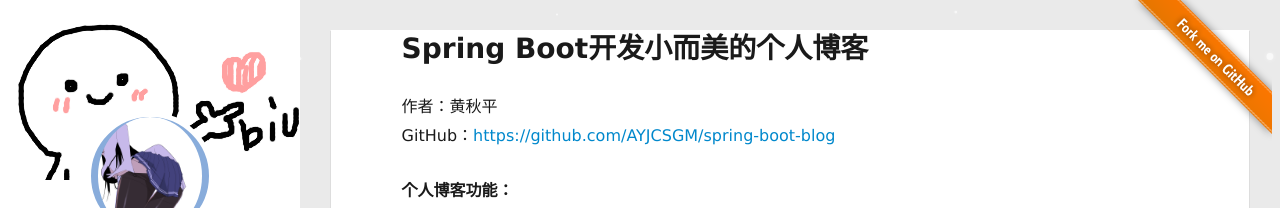
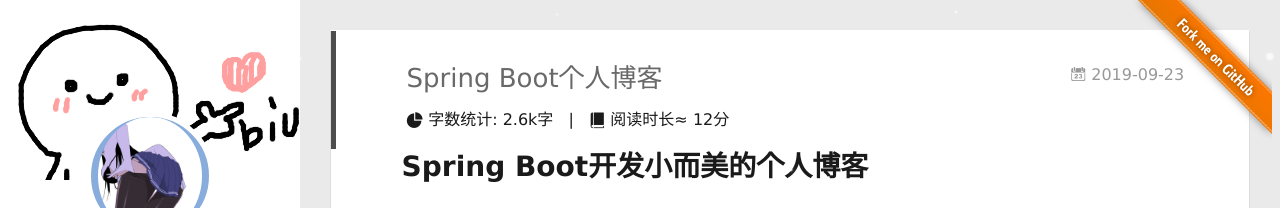
Before and after one commit to AYJCSGM/AYJCSGM.github.io, a plain HTML site: page 2019/09/23/hello-world/index.html in a window 1280 px wide. Shown: the top 208 px of the page. Drawn offline with Linux system fonts and the light colour scheme; some packages are replaced by stand-ins of ours; no server answers; animation ran at ten frames a second; a script that the page names is missing.

Commit message:
Site updated: 2019-09-30 20:13:59

```diff
--- a/2019/09/23/hello-world/index.html
+++ b/2019/09/23/hello-world/index.html
@@ -6,13 +6,13 @@
   <meta name="renderer" content="webkit">
   <meta http-equiv="X-UA-Compatible" content="IE=edge" >
   <link rel="dns-prefetch" href="http://yoursite.com">
-  <title>HQP</title>
+  <title>Spring Boot个人博客 | HQP</title>
   <meta name="generator" content="hexo-theme-yilia-plus">
   <meta name="viewport" content="width=device-width, initial-scale=1, maximum-scale=1">
 
   <meta name="description" content="Spring Boot开发小而美的个人博客作者：黄秋平GitHub：https://github.com/AYJCSGM/spring-boot-blog 个人博客功能：  技术组合：  后端：Spring Boot + JPA + thymeleaf模板 数据库：MySQL 前端UI：Semantic UI框架  工具与环境：  IDEA Maven 3 JDK 8 Axure RP 8  课程">
 <meta property="og:type" content="article">
-<meta property="og:title" content="HQP">
+<meta property="og:title" content="Spring Boot个人博客">
 <meta property="og:url" content="http://yoursite.com/2019/09/23/hello-world/index.html">
 <meta property="og:site_name" content="HQP">
 <meta property="og:description" content="Spring Boot开发小而美的个人博客作者：黄秋平GitHub：https://github.com/AYJCSGM/spring-boot-blog 个人博客功能：  技术组合：  后端：Spring Boot + JPA + thymeleaf模板 数据库：MySQL 前端UI：Semantic UI框架  工具与环境：  IDEA Maven 3 JDK 8 Axure RP 8  课程">
@@ -28,9 +28,9 @@
 <meta property="og:image" content="http://on91wk3hn.bkt.clouddn.com/17-10-14/10367795.jpg">
 <meta property="og:image" content="http://on91wk3hn.bkt.clouddn.com/17-10-14/64528736.jpg">
 <meta property="og:image" content="https://ws2.sinaimg.cn/large/006tKfTcgy1fk7m27hbn4j31ds0ycdnp.jpg">
-<meta property="og:updated_time" content="2019-09-30T11:47:55.765Z">
+<meta property="og:updated_time" content="2019-09-30T12:13:35.564Z">
 <meta name="twitter:card" content="summary">
-<meta name="twitter:title" content="HQP">
+<meta name="twitter:title" content="Spring Boot个人博客">
 <meta name="twitter:description" content="Spring Boot开发小而美的个人博客作者：黄秋平GitHub：https://github.com/AYJCSGM/spring-boot-blog 个人博客功能：  技术组合：  后端：Spring Boot + JPA + thymeleaf模板 数据库：MySQL 前端UI：Semantic UI框架  工具与环境：  IDEA Maven 3 JDK 8 Axure RP 8  课程">
 <meta name="twitter:image" content="https://ws2.sinaimg.cn/large/006tKfTcgy1fk7m27hbn4j31ds0ycdnp.jpg">
 
@@ -232,6 +232,54 @@
           <div id="js-content" class="content-ll">
             <article id="post-hello-world" class="article article-type-post " itemscope itemprop="blogPost">
   <div class="article-inner">
+
+      <header class="article-header">
+
+
+    <h1 class="article-title" itemprop="name">
+      Spring Boot个人博客
+    </h1>
+
+
+
+
+
+
+        <span id="busuanzi_container_page_pv" style='display:none' class="archive-article-date">
+              <i class="icon-smile icon"></i> 阅读数：<span id="busuanzi_value_page_pv"></span>次
+        </span>
+
+<a href="/2019/09/23/hello-world/" class="archive-article-date">
+        <time datetime="2019-09-23T06:06:49.578Z" itemprop="datePublished"><i class="icon-calendar icon"></i>2019-09-23</time>
+</a>
+
+
+
+
+<div style="margin-top:10px;">
+  <span class="post-time">
+    <span class="post-meta-item-icon">
+      <!-- fonts.scss -->
+      <!-- 百度字体平台:http://fontstore.baidu.com/static/editor/index.html -->
+      <i class="icon-statistics"></i>
+      <span class="post-meta-item-text"> 字数统计:</span>
+      <span class="post-count">2.6k字</span>
+    </span>
+  </span>
+
+  <span class="post-time">
+    &nbsp; | &nbsp;
+    <span class="post-meta-item-icon">
+      <i class="icon-book icon"></i>
+      <span class="post-meta-item-text"> 阅读时长≈</span>
+      <span class="post-count">12分</span>
+    </span>
+  </span>
+</div>
+
+
+
+  </header>
 
   <div class="article-entry" itemprop="articleBody">
 
@@ -529,7 +577,7 @@
         </li>
         <li>
           <strong>本文链接：</strong>
-          <a href="http://yoursite.com/2019/09/23/hello-world/" title="" target="_blank">http://yoursite.com/2019/09/23/hello-world/</a>
+          <a href="http://yoursite.com/2019/09/23/hello-world/" title="Spring Boot个人博客" target="_blank">http://yoursite.com/2019/09/23/hello-world/</a>
         </li>
         <li>
           <strong>版权声明： </strong>
@@ -652,7 +700,7 @@
     <script src="/lib/giteement.browser.js"></script>
 
   <script>
-  <!-- id: "" -->
+  <!-- id: "Spring Boot个人博客" -->
   var giteement = new Giteement({
     id: '20190923140649',
     owner: 'AYJCSGM',
@@ -679,7 +727,7 @@
     <script src="/lib/gitment.js"></script>
 
   <script>
-    <!-- id: "" -->
+    <!-- id: "Spring Boot个人博客" -->
     var gitment = new Gitment({
       id: "20190923140649",
       owner: 'AYJCSGM',
--- a/content.json
+++ b/content.json
@@ -1 +1 @@
-[{"title":"my fisrt post","date":"2019-09-23T06:20:34.000Z","path":"2019/09/23/my-fisrt-post/","tags":[]},{"title":"","date":"2019-09-23T06:06:49.578Z","path":"2019/09/23/hello-world/","tags":[]}]
+[{"title":"my fisrt post","date":"2019-09-23T06:20:34.000Z","path":"2019/09/23/my-fisrt-post/","tags":[]},{"title":"Spring Boot个人博客","date":"2019-09-23T06:06:49.578Z","path":"2019/09/23/hello-world/","tags":[]}]
```
Also changed, not shown: 2019/09/23/my-fisrt-post/index.html (+1 -1 lines), archives/2019/09/index.html (+8 -0 lines), archives/2019/index.html (+8 -0 lines), archives/index.html (+8 -0 lines), atom.xml (+2 -2 lines), index.html (+24 -0 lines).
